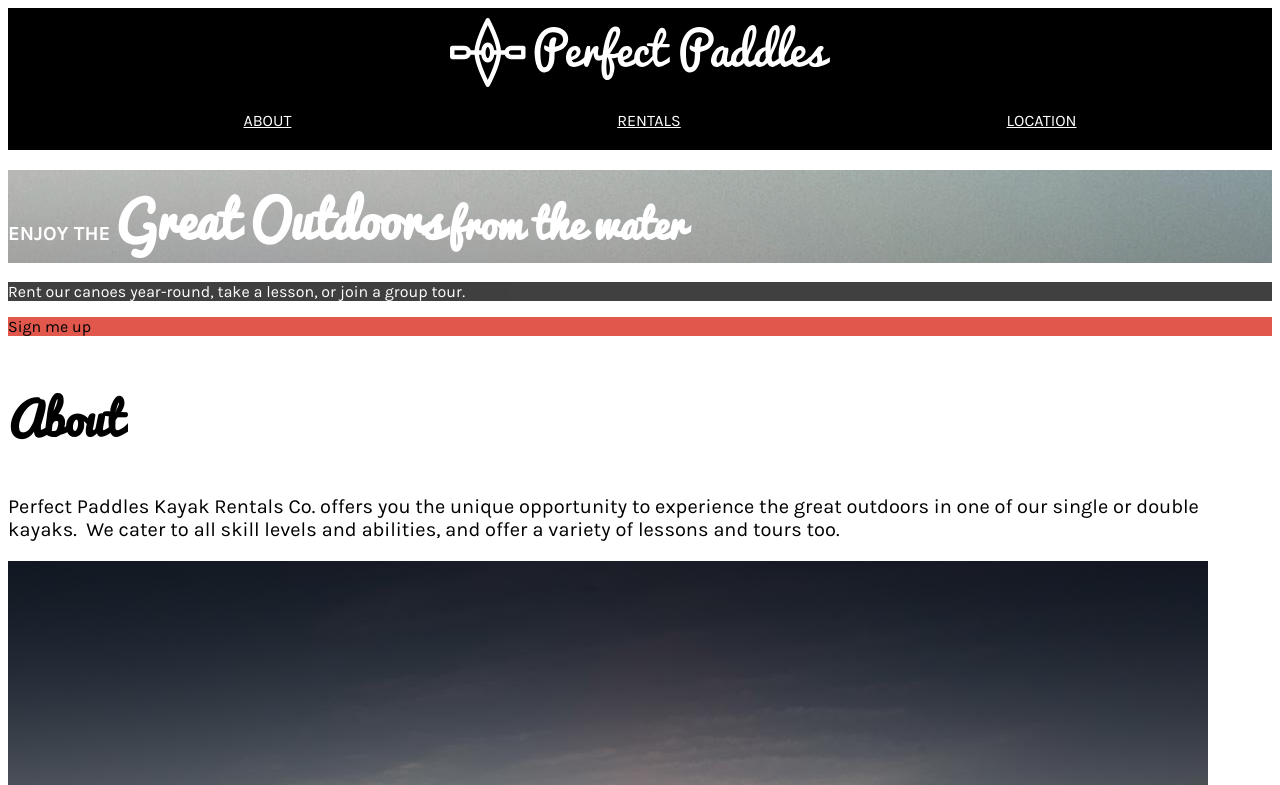
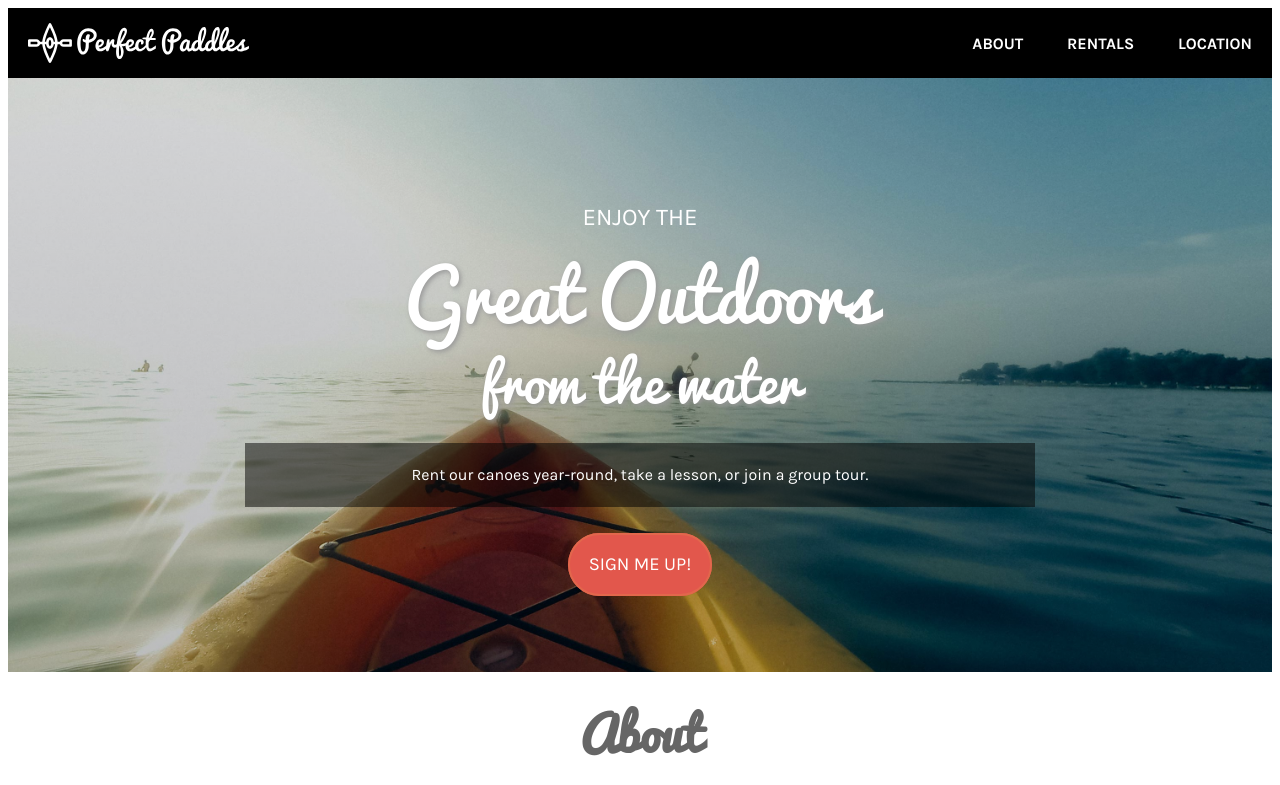
Before and after one commit to aleccalvo08/perfect_paddles, a plain HTML site: page index.html in a window 1280 px wide. Shown: the top 785 px of the page. Drawn offline with Linux system fonts and the light colour scheme.

Commit message:
Created a CSS reset

```diff
--- a/css/style.css
+++ b/css/style.css
@@ -19,33 +19,8 @@
 body {
   font-family: karla, sans-serif;
   font-size: 16px;
-}
-
-
-.marvel{
-  color: white;
-  font-family: karla, sans-serif;
-}
-
-.uno{
-  color: white;
-  font-size: 20px;
-  font-family: karla, sans-serif;
-  text-transform: uppercase;
-
-}
-
-.dos{
-  color: white;
-  font-size: 50px;
-  font-family: Pacifico, cursive;
-
-
-}
-
-.tres{
-  font-size: 40px;
-
+  line-height: 1.25em;
+  box-sizing: border-box;
 }
 
 header {
@@ -53,69 +28,133 @@ header {
   color: white;
   text-align: center;
   padding-top: 10px;
+  height: 60px;
 }
 
 header img {
-  max-width: 30%;
+  max-width: 20%;
+  float: left;
+  height: 40px;
+  padding: 5px 20px;
 }
 
 nav ul {
-  padding-top: 1cm 0;
   list-style: none;
-  margin: 0 auto;
-
+  padding-left: 200px;
+  float: right;
 }
 
 nav ul li{
 text-transform: uppercase;
+font-family: karla, sans-serif;
+font-weight: bold;
 display: inline-block;
-padding: 20px 161px;
+padding: 0 20px;
 
 }
 
 nav ul li a{
   color: white;
+  text-decoration: none;
+}
+
+h1, h2{
+  text-align: center;
+}
+
+p {
+  line-height: 2em;
+  margin-bottom: 2em;
+}
+
+.banner{
+  background: linear-gradient(to top,
+    rgba(0, 0, 0, .25)0%,
+    rgba(0, 0, 0, .15)100%
+    ),
+    url("../p1-assets/images/kayak-bkgd.jpg");
+  background-position: top center;
+  background-size: cover;
+  padding: 6em 0;
+  text-align: center;
+}
+
+.site-title span{
+  display: block;
+  text-align: center;
+  color: white;
+  padding: .55em 0;
+  font-weight: normal;
+}
+
+.enjoy-the{
+  font-size: 1em;
+  font-family: karla, sans-serif;
+  text-transform: uppercase;
 
 }
 
-/*.kahon1{
-  background-color: black;
-  background-image: url("../p1-assets/images/kayak-bkgd.jpg");
-  background-position: center;
-  width: auto;
-  height: 750px;
-  text-align: center;
-  margin: auto;
-}*/
-
-.banner{
-  background: linear-gradient(to top,
-    rgba(0, 0, 0, .35)0%,
-    rgba(0, 0, 0, .25)100%
-    ),
-    url("../p1-assets/images/kayak-bkgd.jpg")
+.great-outdoors, .from-the-water{
+  text-shadow: 2px 2px 5px #999;
 }
 
-.kahon2{
-  background-color: black;
-  opacity: 0.75;
+.great-outdoors{
+  font-size: 3em;
+  font-family: Pacifico, cursive;
 }
 
-.sbutton{
+.from-the-water{
+  font-size: 2.25em;
+  font-family: Pacifico, cursive;
+}
+
+.banner p{
+  color: white;
+  background-color: rgba(0, 0, 0, .5);
+  margin: 1.5em auto;
+  margin-bottom: 3em;
+  padding: 1em;
+  width: 60%;
+}
+
+.banner a.btn-signup {
   background-color: #e2574c;
+  border-radius: 2em;
+  border: 2px solid #e2674c;
+  padding: 1em;
+  color: white;
+  text-transform: uppercase;
+  text-decoration: none;
+  font-size: 1.15em;
+
+}
+
+h2 {
+  font-size: 3em;
+  font-family: Pacifico, cursive;
+  color: #666;
+  margin: 1em auto;
 }
 
 .about {
-  font-size: 30px;
-  font-family: pacifico, cursive;
+  text-align: center;
+
 }
 
-.about p{
-  font-family: karla;
-  font-size: 20px;
+.promo-images {
+  display: flex;
+  justify-content: space-around;
+  align-items: center;
+  flex-flow: row wrap;
 }
 
-.rentals {
-  font-size: 30px;
-  font-family: pacifico, cursive;
+.promo-images img{
+    width: 32%;
+    margin: .5em 0;
+    box-shadow: 1px 0px 5px 1px #666;
 }
+
+
+.rentals{
+  text-align: center;
+}
--- a/index.html
+++ b/index.html
@@ -4,13 +4,16 @@
 
 <head>
   <meta charset="utf-8">
-  <title>Mr and Mrs Jones</title>
+  <title>Perfect Paddles</title>
 
   <meta name="description" content="Jones Emergenct website">
   <meta name="author" content="Alec Calvo">
 
+<link rel="stylesheet" href="css/reset.css">
 <link rel="stylesheet" href="css/style.css">
+<link href="https://maxcdn.bootstrapcdn.com/font-awesome/4.7.0/css/font-awesome.min.css" rel="stylesheet" integrity="sha384-wvfXpqpZZVQGK6TAh5PVlGOfQNHSoD2xbE+QkPxCAFlNEevoEH3Sl0sibVcOQVnN" crossorigin="anonymous">
 </head>
+
 <body>  <!-- this the body to try commenting syntax -->
 
 <header>
@@ -18,43 +21,42 @@
 
 <nav>
   <ul>
-    <li><a href="#">About</a></li>
-    <li><a href="#">Rentals</a></li>
-    <li><a href="#">Location</a></a></li>
+    <li><a href="#about">About</a></li>
+    <li><a href="#rentals">Rentals</a></li>
+    <li><a href="#location">Location</a></a></li>
   </ul>
 </nav>
 </header>
 
 <section class="banner">
-  <h1>
-    <span class="uno">Enjoy the</span>
-    <span class="dos"> Great Outdoors</span>
-    <span class="dos tres"> from the water </span>
+  <h1 class="site-title">
+    <span class="enjoy-the">Enjoy the</span>
+    <span class="great-outdoors"> Great Outdoors</span>
+    <span class="from-the-water"> from the water </span>
+  </h1>
 
-  </h1>
+  <p class>Rent our canoes year-round, take a lesson, or join a group tour. </p>
+
+  <a href="#" class="btn-signup"> Sign me up! </a>
 </section>
 
-
-<div class="kahon2">
-<p class="marvel spidey">Rent our canoes year-round, take a lesson, or join a group tour. </p>
-</div>
-
-<div class="sbutton"> <p> Sign me up </p>
-</div>
-
+<main>
+<a name="about"></a>
 <section class="about">
   <h2>About</h2>
 
-  <p class>
+  <p >
   Perfect Paddles Kayak Rentals Co. offers you the unique opportunity to experience the great outdoors in one of our single or double kayaks.  We cater to all skill levels and abilities, and offer a variety of lessons and tours too.
   </p>
 
+<article class="promo-images">
   <img src="p1-assets/images/sunset-kayak.jpg" alt="A person on the kayak in the water">
   <img src="p1-assets/images/coffee-adventure.jpg" alt="A picture of a hot coffe">
   <img src="p1-assets/images/girl-in-kayak.jpg" alt="A girl in a kayak">
-
+</article>
 </section>
 
+<a name="rentals"></a>
 <section class="rentals">
   <h2>Rentals</h2>
 
@@ -62,9 +64,10 @@
 
   <p>Please note that we require 24 hours notice for all cancellations and late returns will be charged accordingly.</p>
 
-  <p>Call 604-604-6040 to book now! </p>
+  <p> Call <a href="tel:6046046040">604-604-6040</a> to book now! </p>
 </section>
 
+<a name="location"></a>
 <section class="location">
   <h2>Location</h2>
   <p>
@@ -72,6 +75,7 @@
   </p>
 </section>
 
+</main>
 
 <footer>
 <p>
@@ -79,6 +83,26 @@
 Powered by HTML and CSS.
 </p>
 
+<nav>
+  <ul>
+    <li>
+      <a href="https://facebook.com" target="_blank"><i class="fa fa-facebook"></i></a>
+    </li>
+    <li>
+      <a href="https://twitter.com" target="_blank"><i class="fa fa-twitter"></i></a>
+    </li>
+    <li>
+      <a href="https://instagram.com" target="_blank"><i class="fa fa-instagram"></i></a>
+    </li>
+    <li>
+      <a href="https://pinterest.com" target="_blank"><i class="fa fa-pinterest"></i></a>
+    </li>
+    <li>
+      <a href="https://plus.google.com" target="_blank"><i class="fa fa-google-plus"></i></a>
+    </li>
+  </ul>
+</nav>
+
 </footer>
 
 
```
Also changed, not shown: css/reset.css (added), 1 other file.
